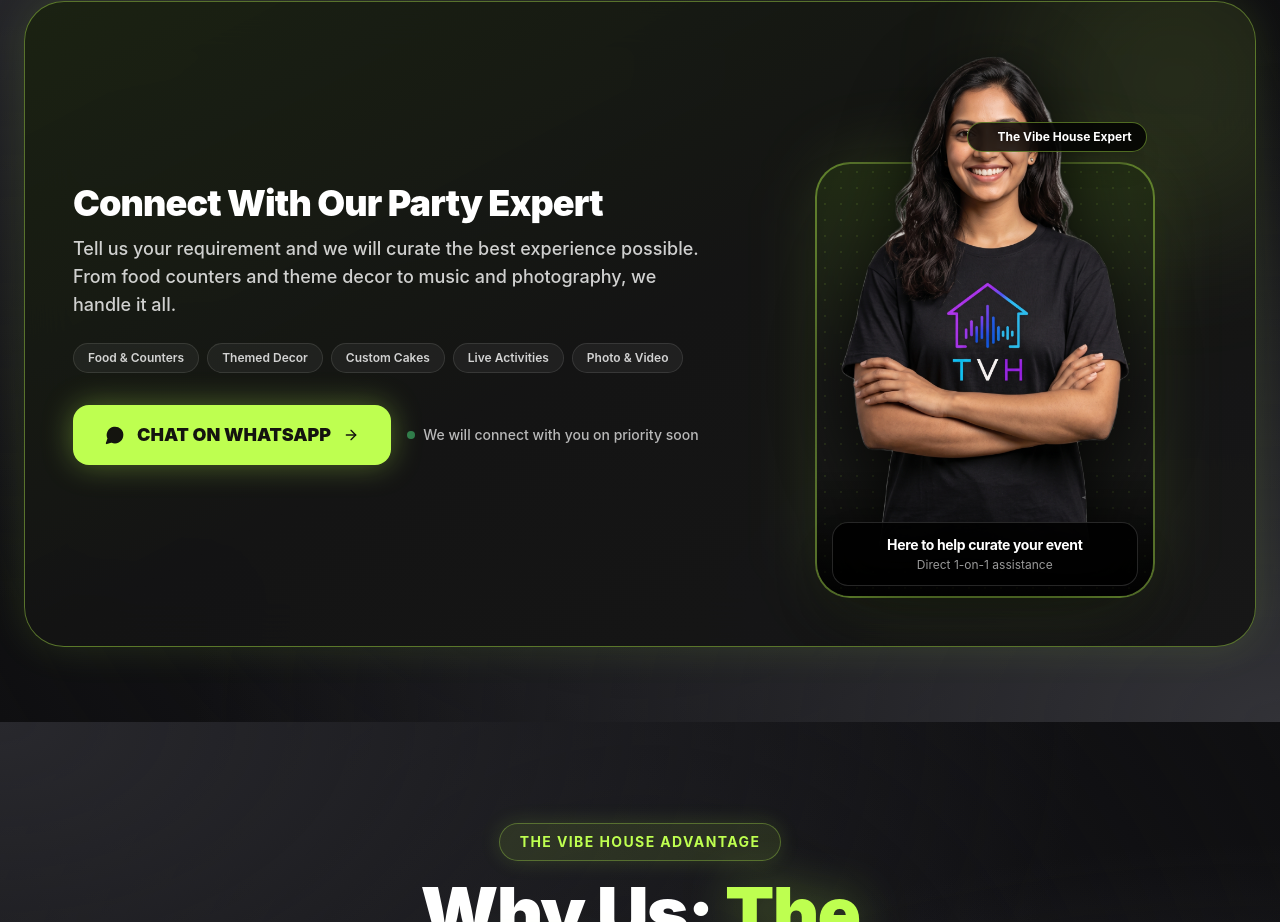
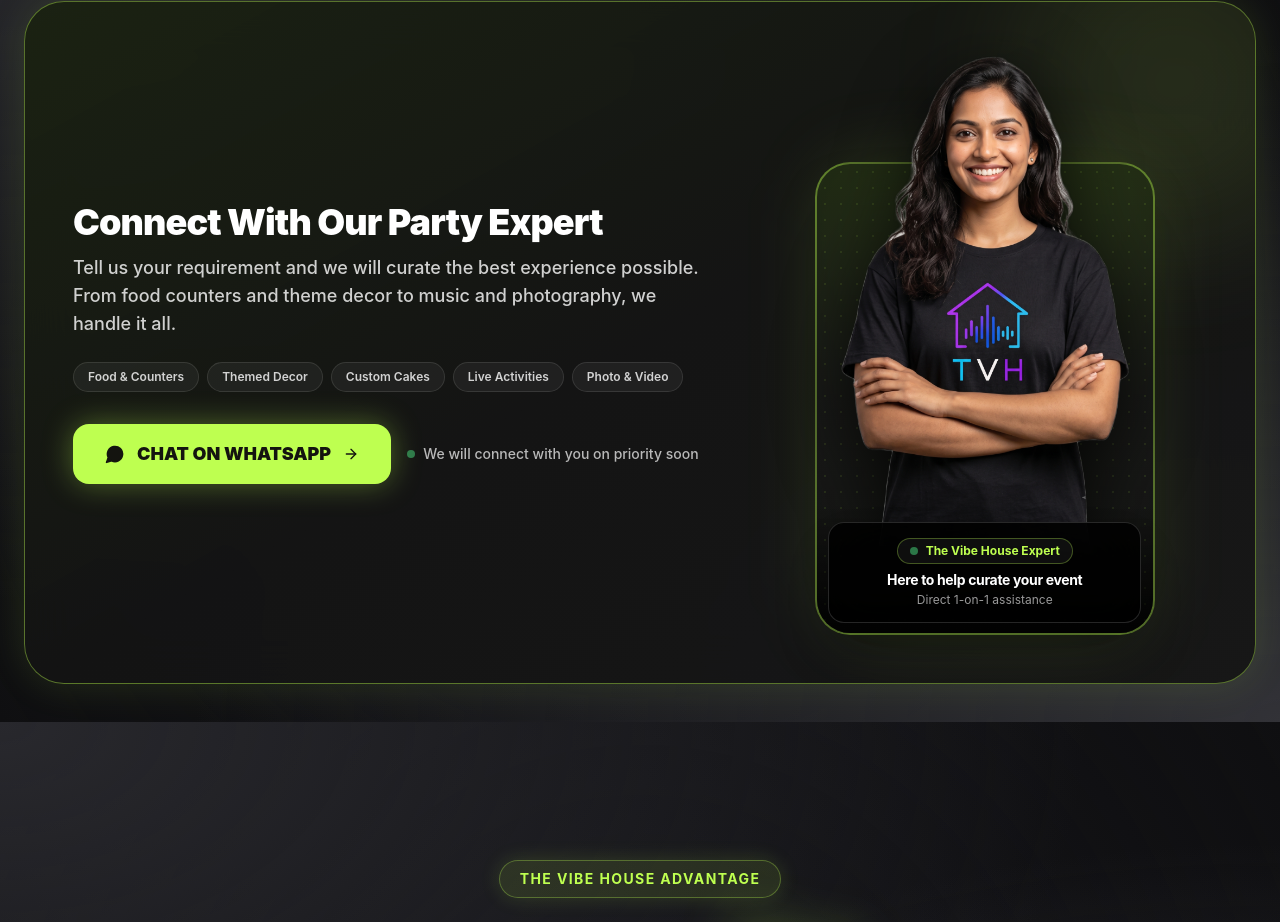
Before and after one commit to yashang-lab/TheVibeHouse, a Next.js app: page / in a window 1280 px wide. Shown: the part 3278-4200 px from the top of the page. Built offline with nearby package versions, Linux system fonts and the light colour scheme.

Commit message:
fix(packages): move expert status badge to bottom card to prevent overlapping face

```diff
--- a/components/sections/Packages.tsx
+++ b/components/sections/Packages.tsx
@@ -220,16 +220,12 @@ export default function Packages() {
                   />
                 </div>
 
-                {/* Floating Badges */}
-                <div className="absolute top-4 right-2 z-20">
-                  <div className="px-3.5 py-1.5 rounded-full bg-black/80 backdrop-blur-md border border-brand-perk/40 text-white font-bold text-xs flex items-center gap-2 shadow-xl">
-                    <span className="w-2 h-2 rounded-full bg-green-400 animate-ping" />
+                {/* Bottom Glass Card Overlay (Cleanly Placed at Bottom, Never Covering Face) */}
+                <div className="relative z-20 -mt-6 mb-3 w-[92%] p-3.5 rounded-2xl bg-black/85 backdrop-blur-xl border border-white/15 text-center shadow-2xl">
+                  <div className="inline-flex items-center gap-2 px-3 py-1 rounded-full bg-white/5 border border-brand-perk/30 text-xs font-bold text-brand-perk mb-1.5">
+                    <span className="w-2 h-2 rounded-full bg-green-400 animate-pulse" />
                     <span>The Vibe House Expert</span>
                   </div>
-                </div>
-
-                {/* Bottom Glass Card Overlay */}
-                <div className="relative z-20 -mt-6 mb-3 w-[90%] p-3 rounded-2xl bg-black/85 backdrop-blur-xl border border-white/15 text-center shadow-2xl">
                   <div className="text-white font-bold text-sm tracking-tight">
                     Here to help curate your event
                   </div>
```
